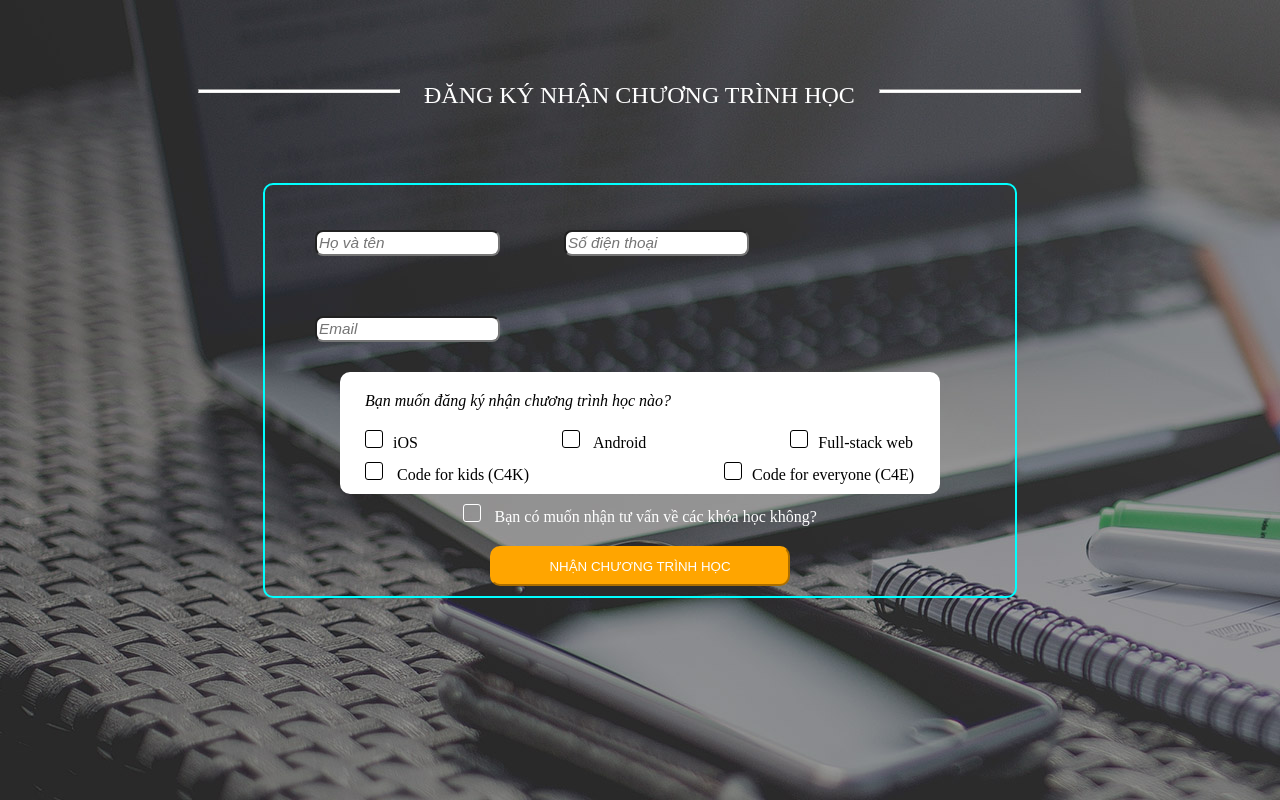
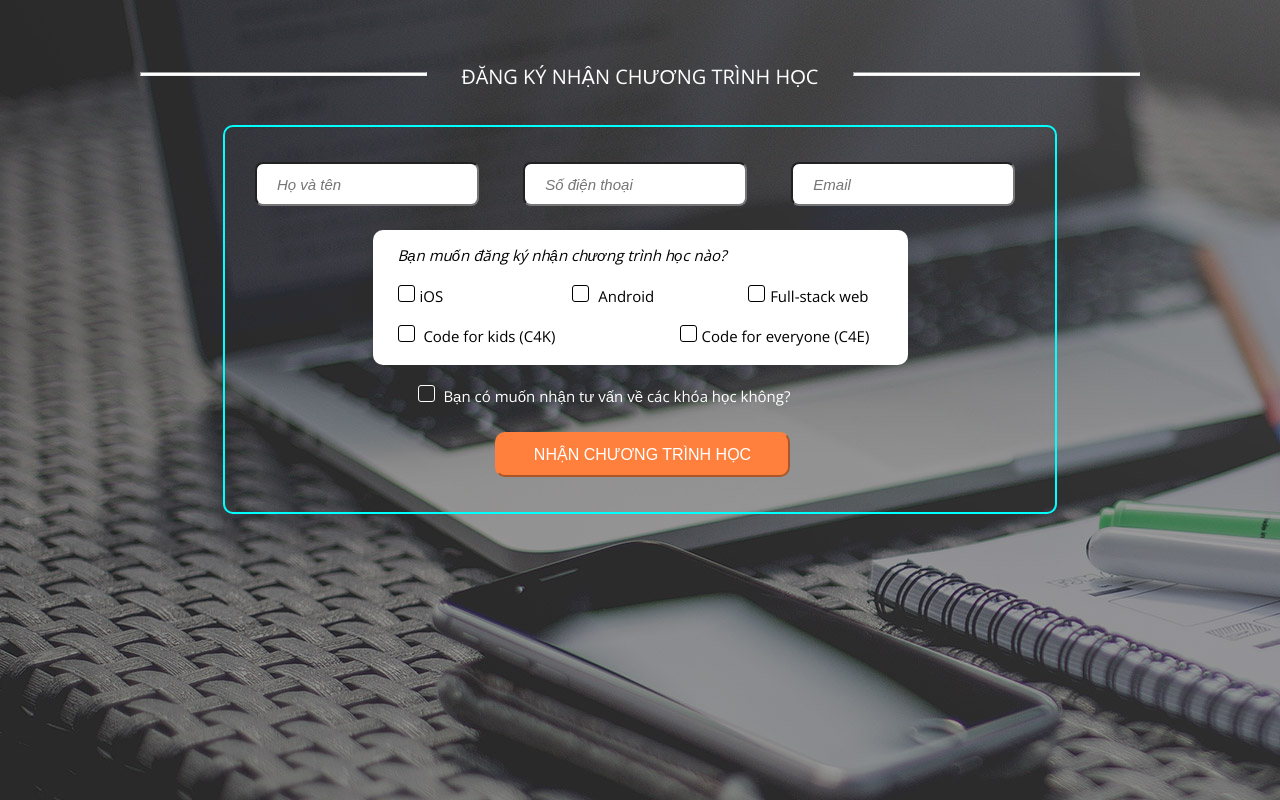
Before and after one commit to nampham148/ClassRegistration, a plain HTML site: page index.html in a window 1280 px wide. Drawn offline with nearby package versions, Linux system fonts and the light colour scheme.

Commit message:
Update 2

```diff
--- a/index.html
+++ b/index.html
@@ -2,8 +2,11 @@
 <html>
   <head>
     <meta charset="utf-8">
+    <link href="https://fonts.googleapis.com/css?family=Open+Sans" rel="stylesheet">
+
     <link rel="stylesheet" type="text/css" href="style.css">
     <title></title>
+
   </head>
   <body>
     <div class="form_title">
@@ -11,13 +14,13 @@
       <p> ĐĂNG KÝ NHẬN CHƯƠNG TRÌNH HỌC </p>
       <hr/>
     </div>
-    <div class="form_body">
-      <form class="PersonalInfo" action="index.html" method="post">
+    <form class="form_body">
+      <div class="PersonalInfo" action="index.html" method="post">
         <input type="text" placeholder="Họ và tên">
         <input type="text" placeholder="Số điện thoại">
         <input type="text" placeholder="Email">
-      </form>
-      <form class="ClassChoice" action="index.html" method="post">
+      </div>
+      <div class="ClassChoice" action="index.html" method="post">
         <p>
           Bạn muốn đăng ký nhận chương trình học nào?
         </p>
@@ -34,14 +37,14 @@
           <input id="C4Echeckbox" type="checkbox" class="second_row_checkbox">
             <label for="C4Echeckbox">Code for everyone (C4E)</label>
         </div>
-      </form>
-      <form class="more_info">
+      </div>
+      <div class="more_info">
         <input id="moreinfo" type="checkbox"><label for="moreinfo" class="more_info_text">
           Bạn có muốn nhận tư vấn về các khóa học không?
           </label>
         </input>
-      </form>
+      </div>
       <button class="submit_button"> NHẬN CHƯƠNG TRÌNH HỌC </button>
-    </div>
+    </form>
   </body>
 </html>
--- a/style.css
+++ b/style.css
@@ -1,5 +1,42 @@
 body{
   background-image: url("./images/Background.jpg");
+  font-family: 'Open Sans', sans-serif;
+
+}
+
+
+.form_title{
+  position: relative;
+  top: 55px;
+  width: 1060px;
+  margin: 0px auto 40px;
+  color: white;
+}
+
+.form_title hr{
+  position: relative;
+  bottom: 8px;
+  margin: 0px 30px;
+  width: 285px;
+  height: 2px;
+  background-color: white;
+  display: inline-block;;
+}
+
+.form_title p{
+  margin: 0px 0px;
+  font-size: 20px;
+  display: inline-block;
+}
+
+.form_body{
+  position: relative;
+  top: 50px;
+  width: 830px;
+  margin-left: auto;
+  margin-right: auto;
+  border: solid 2px #00FFFF;
+  border-radius: 10px;
 }
 
 body input{
@@ -7,84 +44,60 @@ body input{
   height: 20px;
 }
 
-.form_title{
-  position: relative;
-  top: 50px;
-  width: 924px;
-  margin-left: auto;
-  margin-right: auto;
-  color: white;
-}
-
-.form_title hr{
-  margin: 10px 20px;
-  width: 200px;
-  height: 2px;
-  background-color: white;
-  display: inline-block;;
-}
-
-.form_title p{
-  font-size: 150%;
-  display: inline-block;
-}
-
-.form_body{
-  position: relative;
-  top: 100px;
-  width: 750px;
-  margin-left: auto;
-  margin-right: auto;
-  border: solid 2px #00FFFF;
-  border-radius: 10px;
-}
-
-.form_body form{
+.form_body>div{
   margin-left: auto;
   margin-right: auto;
 }
 
-.form_body input[type="text"]::-webkit-input-placeholder{
+.form_body input[type="text"]{
+  font-size: 15px;
   font-style: italic;
-  font-size: 115%
 }
 
 .PersonalInfo{
-  margin-top: 15px;
-  width: 710px;
+  margin-top: 35px;
+  margin-bottom: 24px;
+  width: 770px;
+}
+
+.PersonalInfo input[placeholder="Số điện thoại"]{
+  margin-left: 40px;
+  margin-right: 40px;
 }
 
 .PersonalInfo input{
-  margin: 30px 30px;
+  width: 180px;
+  padding: 10px 20px;
 }
 
 .ClassChoice{
-  width: 600px;
+  width: 535px;
   background-color: white;
   border-radius: 10px;
 }
 
 .ClassChoice>p{
-  padding: 20px 25px;
+  padding: 15px 25px 20px;
   margin: 0px;
   font-style: italic;
+  font-size: 15px;
 }
 
 .ClassChoice div{
-  width:550px;
+  width:475px;
   margin-left: 25px;
-  margin-right: 25px;
-  padding-bottom: 10px;
+  padding-bottom: 18px;
 }
 
 .submit_button{
-  width: 300px;
-  height: 40px;
-  margin: 10px 225px;
-  background-color: orange;
+  width: 295px;
+  height: 45px;
+  margin: 5px 270px 35px;
+  background-color: #ff803d;
   color: white;
   border-radius: 10px;
-  border-color: orange;
+  border-color: #ff803d;
+  font-size: 16px;
 }
 
 .form_body input[type=checkbox]{
@@ -92,15 +105,16 @@ body input{
 }
 
 .form_body label{
+  font-size: 15px;
   cursor: pointer;
 }
 
 .form_body label:before {
     content: "";
     display: inline-block;
-    width: 16px;
-    height: 16px;
-    margin-right: 10px;
+    width: 15px;
+    height: 15px;
+    margin-right: 5px;
     background-color: white;
     border: solid 1px black;
     border-radius: 3px;
@@ -109,26 +123,25 @@ body input{
 .form_body input[type="checkbox"]:checked + label:before {
   content: "\2714";
   color: black;
-  font-size: 25px;
+  font-size: 20px;
   text-align: center;
   line-height: 18px;
 }
 
-.first_row label[for=ioscheckbox]{
-  margin-left: 0px;
+.first_row label[for="androidcheckbox"]{
+  margin-left: 125px;
 }
 
-.first_row label{
-  margin-left: 140px;
+.first_row label[for="webcheckbox"]{
+  margin-left: 90px;
 }
-
 .second_row label[for=C4Echeckbox]{
-  margin-left: 191px;
+  margin-left: 120px;
 }
 
 .more_info{
-  width: 355px;
-  margin: 10px auto;
+  width: 445px;
+  margin: 20px 195px;
 }
 
 .more_info label{
```
Also changed, not shown: images/imgpsh_fullsize.jpg (added).
